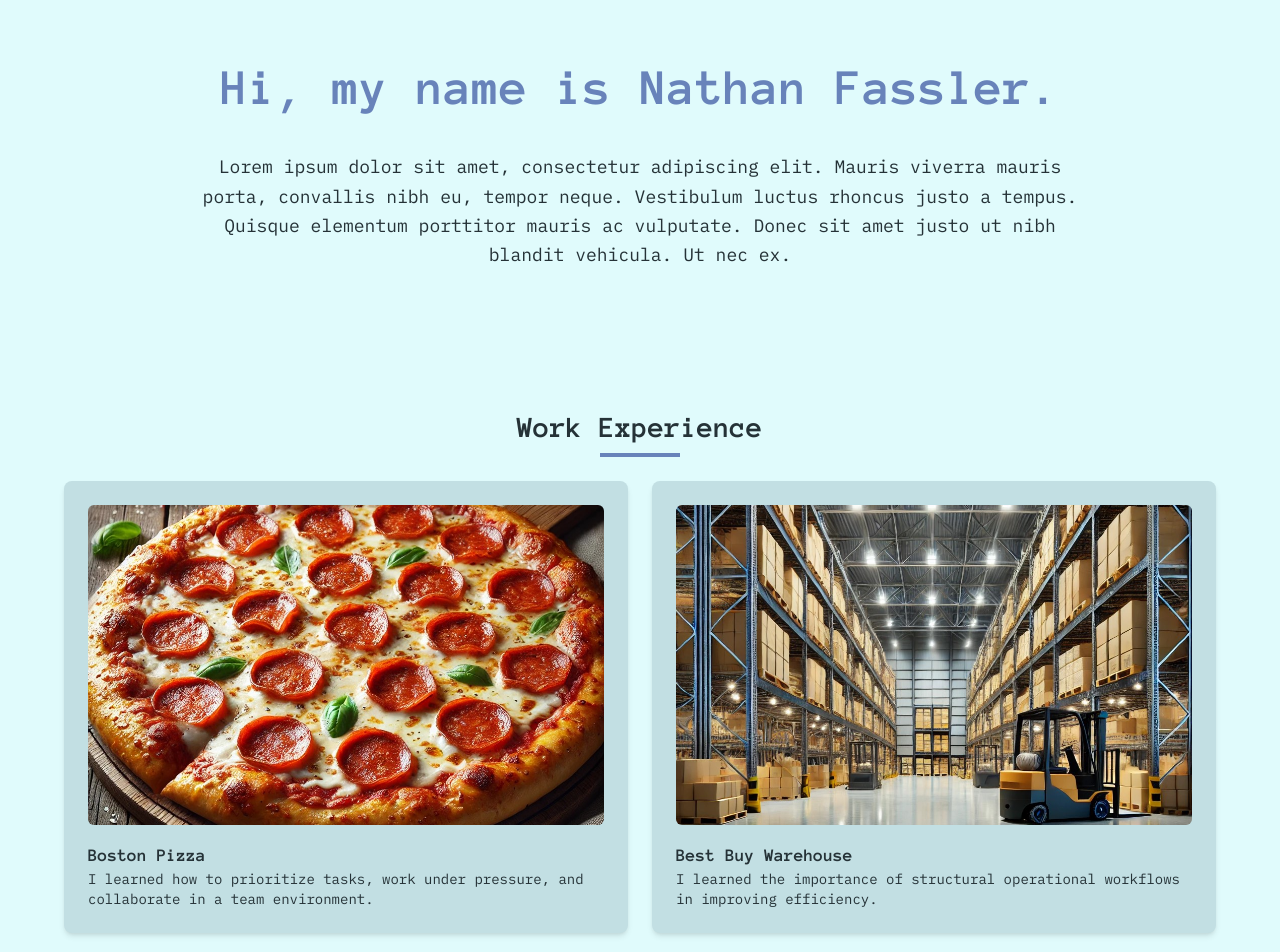
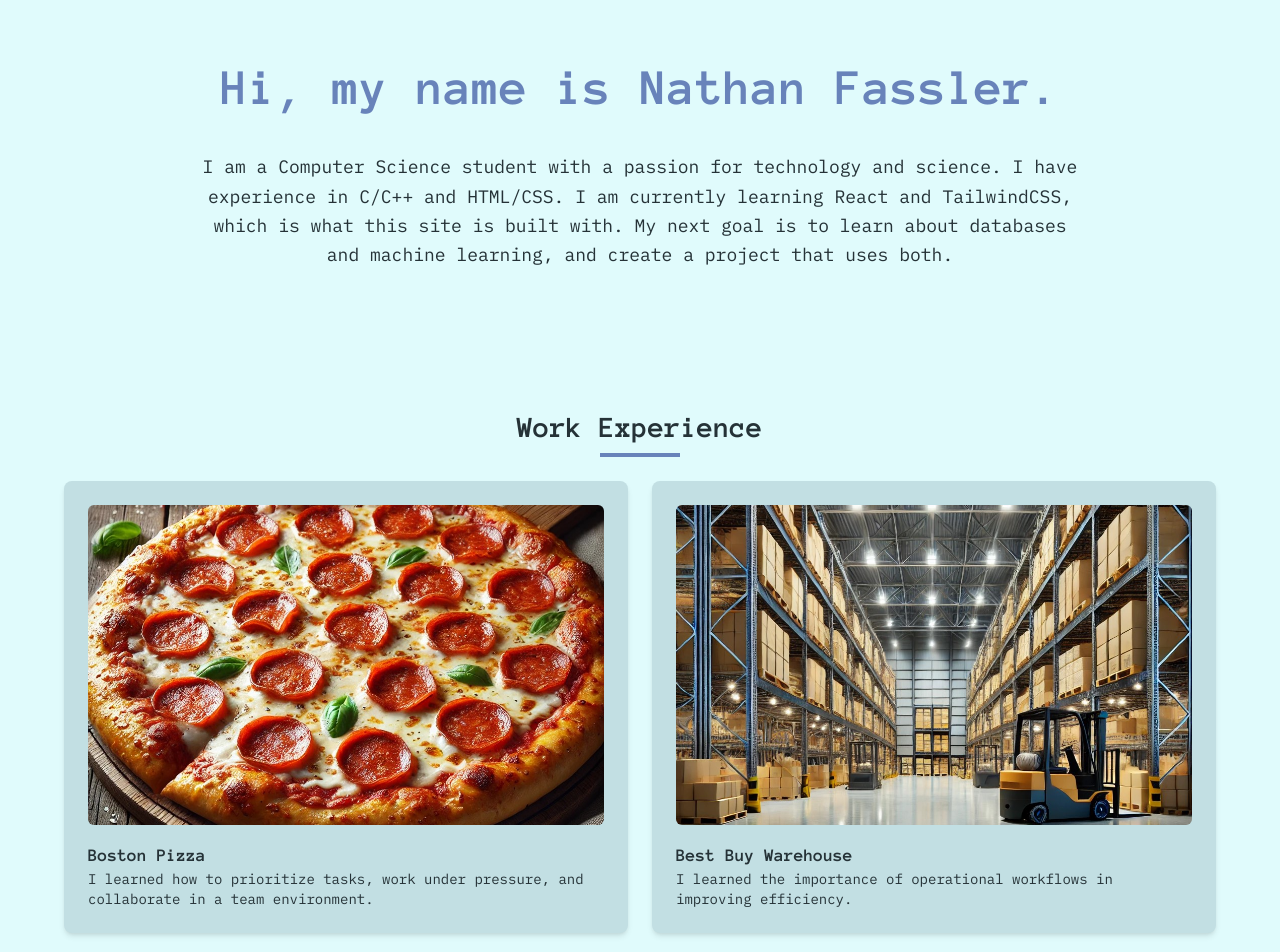
Before and after one commit to Nathan-Fassler/nathan-fassler.github.io, a React (Vite) app in the folder portfolio-app/: page / in a window 1280 px wide. Shown: the part 100-1052 px from the top of the page. Built offline with nearby package versions, Linux system fonts and the light colour scheme.

Commit message:
#27 about section content created

```diff
--- a/portfolio-app/src/components/About.tsx
+++ b/portfolio-app/src/components/About.tsx
@@ -7,10 +7,7 @@ const About: React.FC = () => {
         Hi, my name is Nathan Fassler.
       </h1>
       <p className="text-lg py-5 leading-relaxed">
-        Lorem ipsum dolor sit amet, consectetur adipiscing elit. Mauris viverra
-        mauris porta, convallis nibh eu, tempor neque. Vestibulum luctus
-        rhoncus justo a tempus. Quisque elementum porttitor mauris ac
-        vulputate. Donec sit amet justo ut nibh blandit vehicula. Ut nec ex.
+        I am a Computer Science student with a passion for technology and science. I have experience in C/C++ and HTML/CSS. I am currently learning React and TailwindCSS, which is what this site is built with. My next goal is to learn about databases and machine learning, and create a project that uses both.
       </p>
     </section>
   );
--- a/portfolio-app/src/components/Info.tsx
+++ b/portfolio-app/src/components/Info.tsx
@@ -4,10 +4,10 @@ import { FaEnvelope, FaLinkedin, FaGithub } from "react-icons/fa"; // Import ico
 
 const Info: React.FC = () => {
   return (
-    <section id="contact" className="py-20 text-center text-glaucous">
+    <section id="contact" className="py-20 text-center">
       <SectionHeader title="Contact" />
 
-      <div className="flex justify-center space-x-8 text-lg">
+      <div className="flex justify-center space-x-8 text-lg text-glaucous">
         {/* Email */}
         <a href="nbfassler@gmail.com" className="flex items-center space-x-2 hover:underline">
           <FaEnvelope className="text-2xl" />
--- a/portfolio-app/src/components/WorkExperience.tsx
+++ b/portfolio-app/src/components/WorkExperience.tsx
@@ -22,7 +22,7 @@ const WorkExperience: React.FC = () => {
         />
         <InfoCard
           title="Best Buy Warehouse"
-          description="I learned the importance of structural operational workflows in improving efficiency."
+          description="I learned the importance of operational workflows in improving efficiency."
           imageUrl={Warehouse}
           linkUrl="https://www.bestbuy.ca/en-ca"
         />
```
